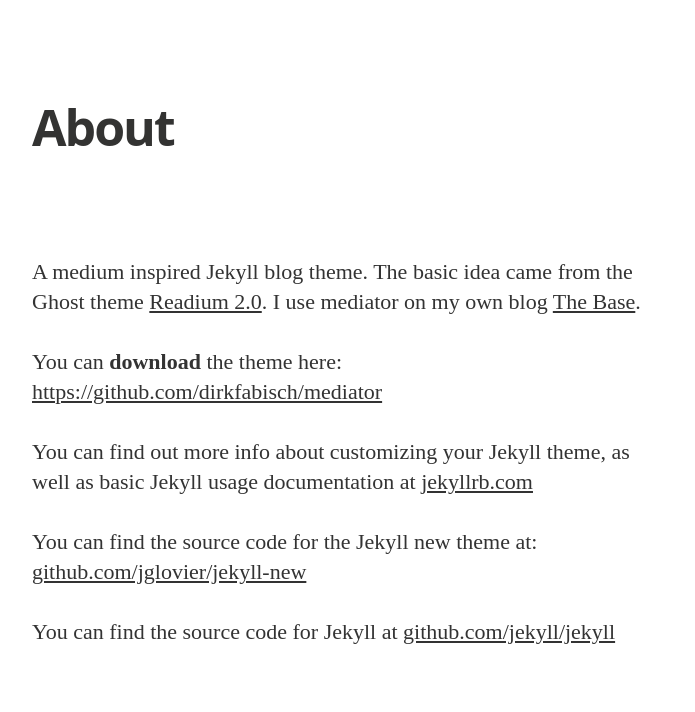
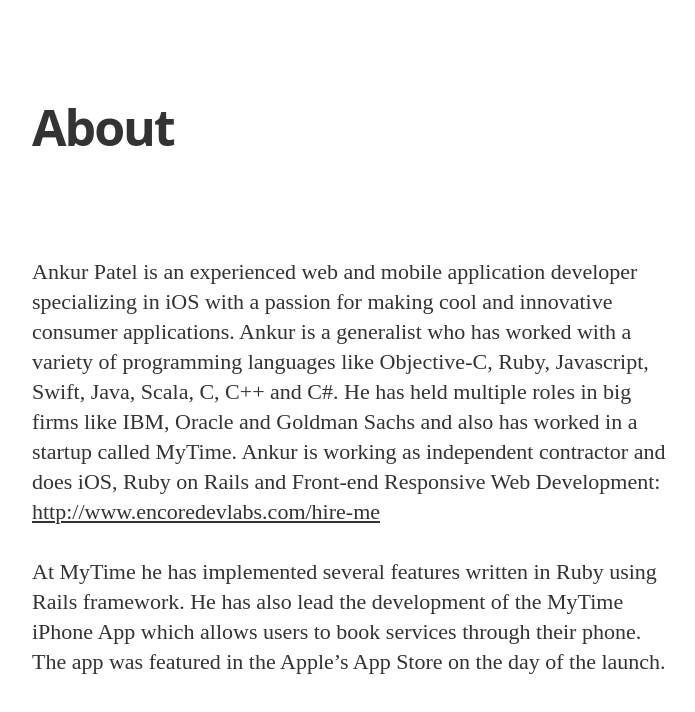
Before and after one commit to EncoreDevLabs/blog, a Jekyll site: the page built from about.md, in a window 1280 px wide and 1400 px high, cut to the strip 0-712 px from the top of the window. Shown: the whole strip, without its empty margins (288-983 px from the left). Built offline with Jekyll 4.4.1, drawn with Linux system fonts in a browser that asks for light colours; nearby versions of some CDN libraries; some web fonts are replaced; some of the changed text lies outside the part shown.

Commit message:
Updating about page

```diff
--- a/about.md
+++ b/about.md
@@ -4,14 +4,16 @@ title: About
 permalink: /about/
 ---
 
-A medium inspired Jekyll blog theme. The basic idea came from the Ghost theme
-[Readium 2.0](http://www.svenread.com/readium-ghost-theme/). I use mediator on my own blog [The Base](blog.base68.com).
+Ankur Patel is an experienced web and mobile application developer specializing in iOS with a passion for making cool and innovative consumer applications. Ankur is a generalist who has worked with a variety of programming languages like Objective-C, Ruby, Javascript, Swift, Java, Scala, C, C++ and C#. He has held multiple roles in big firms like IBM, Oracle and Goldman Sachs and also has worked in a startup called MyTime. Ankur is working as independent contractor and does iOS, Ruby on Rails and Front-end Responsive Web Development: [http://www.encoredevlabs.com/hire-me](http://www.encoredevlabs.com/hire-me)
 
-You can **download** the theme here:
-[https://github.com/dirkfabisch/mediator](https://github.com/dirkfabisch/mediator)
+At MyTime he has implemented several features written in Ruby using Rails framework. He has also lead the development of the MyTime iPhone App which allows users to book services through their phone. The app was featured in the Apple's App Store on the day of the launch.
 
-You can find out more info about customizing your Jekyll theme, as well as basic Jekyll usage documentation at [jekyllrb.com](http://jekyllrb.com/)
+Currently seeking full time contract assignment but in his free time he is learning to master the new Swift language used to now develop iOS and Mac Apps and working on an open source project called Dollar to create a functional tool-belt for Swift language.
 
-You can find the source code for the Jekyll new theme at: [github.com/jglovier/jekyll-new](https://github.com/jglovier/jekyll-new)
+He is also an author of the book, [Learning Swift - Building an iOS Game](http://shop.oreilly.com/product/9781939902115.do) which teaches the readers on how to build an iOS game and publish it to the App Store. Several Swift concepts are covered in the game building process helping reader learn about Apple's new programming language.
 
-You can find the source code for Jekyll at [github.com/jekyll/jekyll](https://github.com/jekyll/jekyll)
+Specialties: Ruby on Rails, Objective-C, Swift, Javascript, ES6, Node.js.
+
+Have worked and developer projects dealing with React, Browserify, RequireJS, Backbone, Angular, BabelJS, Java, Git, Xcode, iOS Passbook, iOS Push Notifications, Mac OS X Safari Web Push Notifications.
+
+Portfolio Website: [http://www.encoredevlabs.com](http://www.encoredevlabs.com)
```
